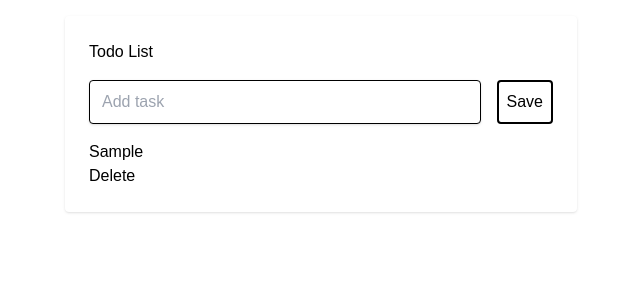
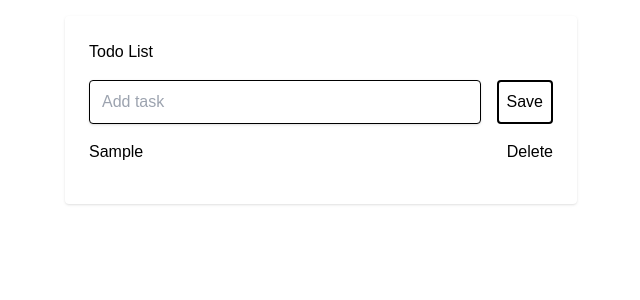
Before and after one commit to nadimtuhin/yet-another-todolist, a Next.js app: page / in a window 1280 px wide. Both pictures are taken after typing "Sample" into the empty fields and a click on the button "Save". Shown: the top 300 px of the page, without its empty margins (319-959 px from the left). Built offline with nearby package versions, Linux system fonts and the light colour scheme.

Commit message:
feat: added todoitem styling

```diff
--- a/components/home/TodoItem.jsx
+++ b/components/home/TodoItem.jsx
@@ -15,10 +15,8 @@ function TodoItem({ id, title }) {
   };
 
   return (
-    <li className="task-item">
-      <div>
-        {title}
-      </div>
+    <div className="task-item flex mb-4 items-center">
+      <p className="w-full">{title}</p>
       <div>
         <button
           type="button"
@@ -28,7 +26,7 @@ function TodoItem({ id, title }) {
           Delete
         </button>
       </div>
-    </li>
+    </div>
   );
 }
 
```
